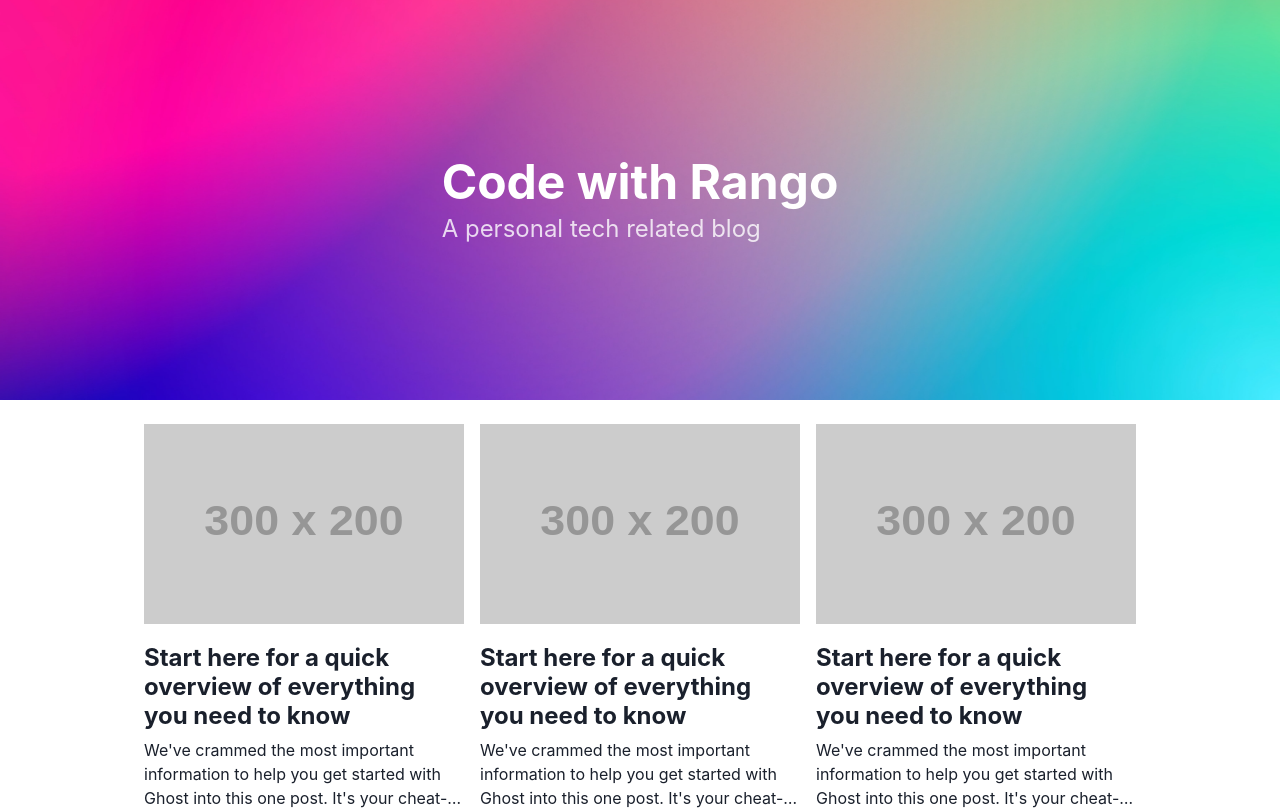
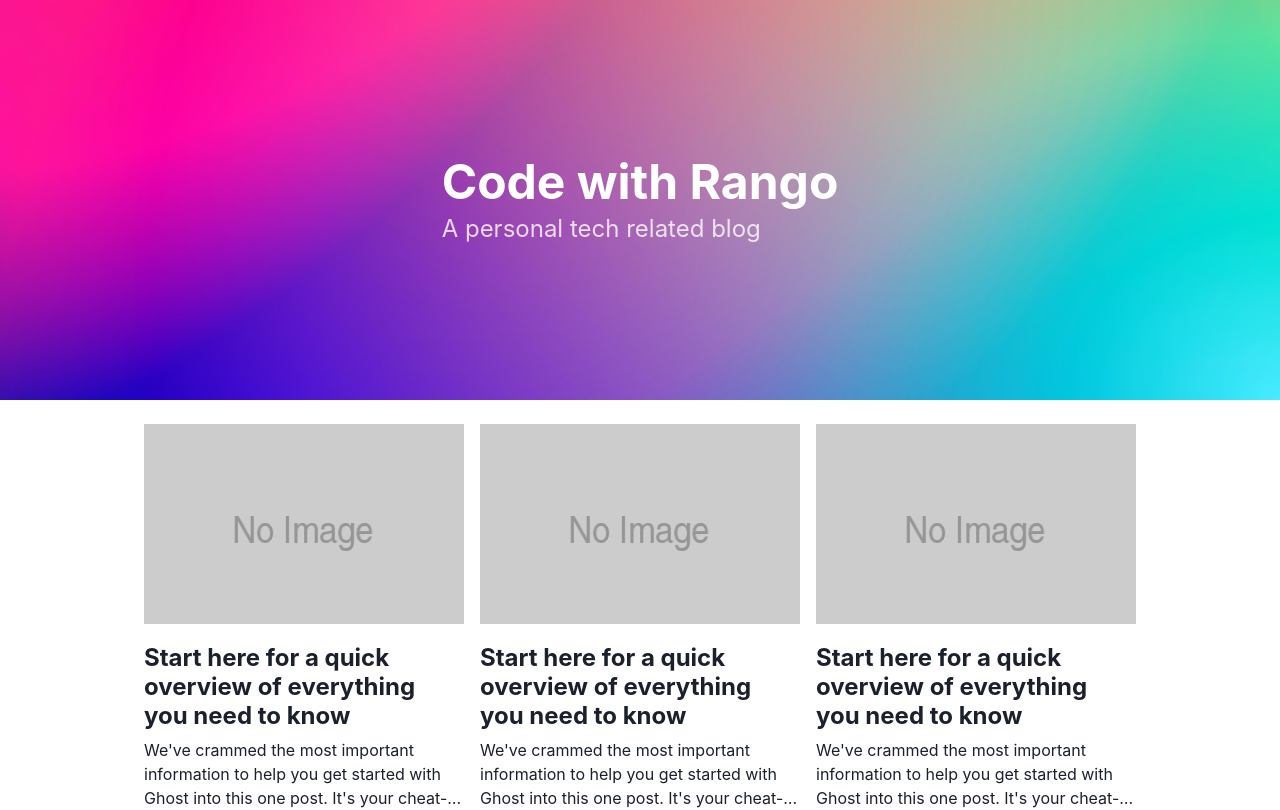
Before and after one commit to safin-sys/code-with-rango, a Next.js app: page / in a window 1280 px wide. Shown: the top 810 px of the page. Built offline with nearby package versions, Linux system fonts and the light colour scheme.

Commit message:
placeholder img is now local

```diff
--- a/components/Card.jsx
+++ b/components/Card.jsx
@@ -16,7 +16,7 @@ export default function Card() {
             <Box overflow="hidden">
                 <NextLink href={`/post/${slug}`}>
                     <a>
-                        <Image src={source ? source : "https://via.placeholder.com/300x200?text=No+Image"} width="100%" height="200px" _hover={{transform: "scale(1.2)"}} transition="transform .2s" />
+                        <Image src={source ? source : "/placeholder.png"} width="100%" height="200px" _hover={{transform: "scale(1.2)"}} transition="transform .2s" />
                     </a>
                 </NextLink>
             </Box>
```
Also changed, not shown: public/placeholder.png.
